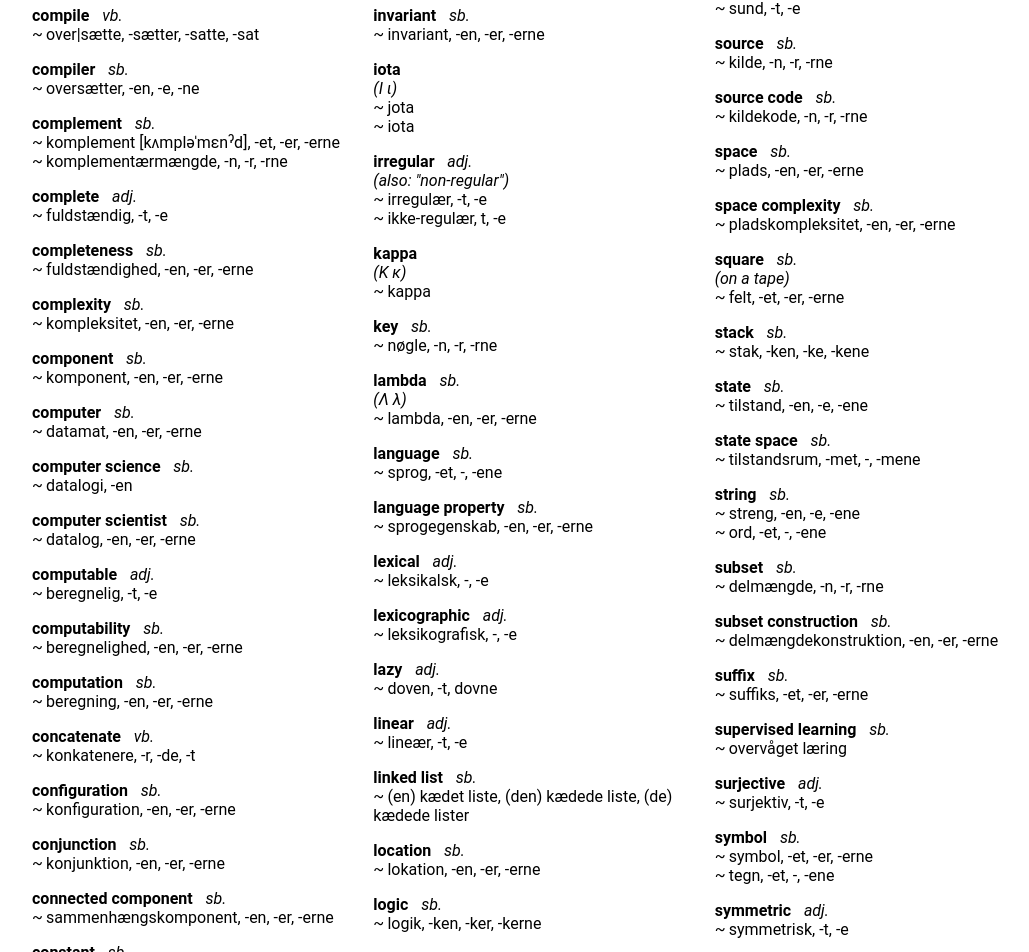
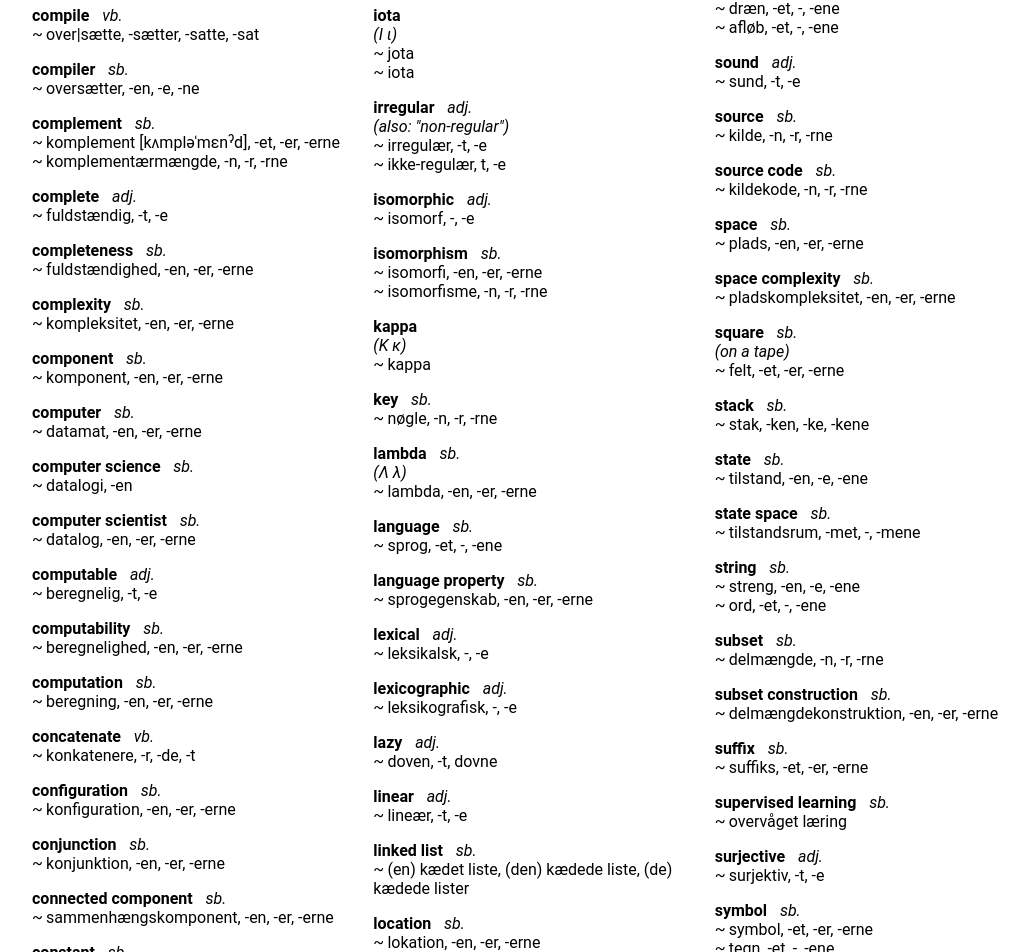
Before and after one commit to SSoelvsten/en-dk, a React (Create React App) app: page / in a window 1280 px wide. Shown: the part 3038-3990 px from the top of the page, without its empty margins (112-1141 px from the left). Built offline with nearby package versions, Linux system fonts and the light colour scheme.

Commit message:
Add 'isomorphic' and 'isomorphism'

```diff
--- a/src/dictionary.ts
+++ b/src/dictionary.ts
@@ -1074,6 +1074,21 @@ export const en_dk : Lexeme[] = [
     keywords: ["formal methods", "mathematics"]
   },
   {
+    word: "isomorphic",
+    type: "adj.",
+    translations: ["isomorf, -, -e"],
+    keywords: ["graph"]
+  },
+  {
+    word: "isomorphism",
+    type: "sb.",
+    translations: [
+      "isomorfi, -en, -er, -erne",
+      "isomorfisme, -n, -r, -rne"
+    ],
+    keywords: ["graph"]
+  },
+  {
     word: "kappa",
     note: "Κ κ",
     translations: ["kappa"],
```
